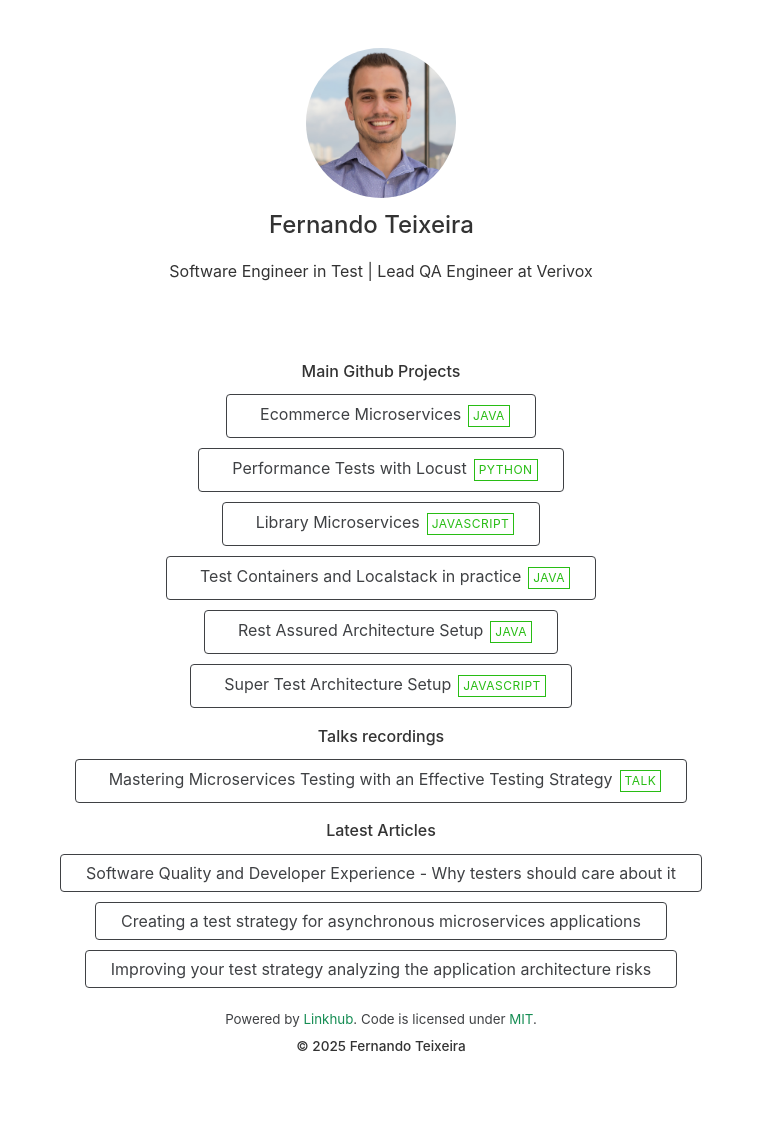
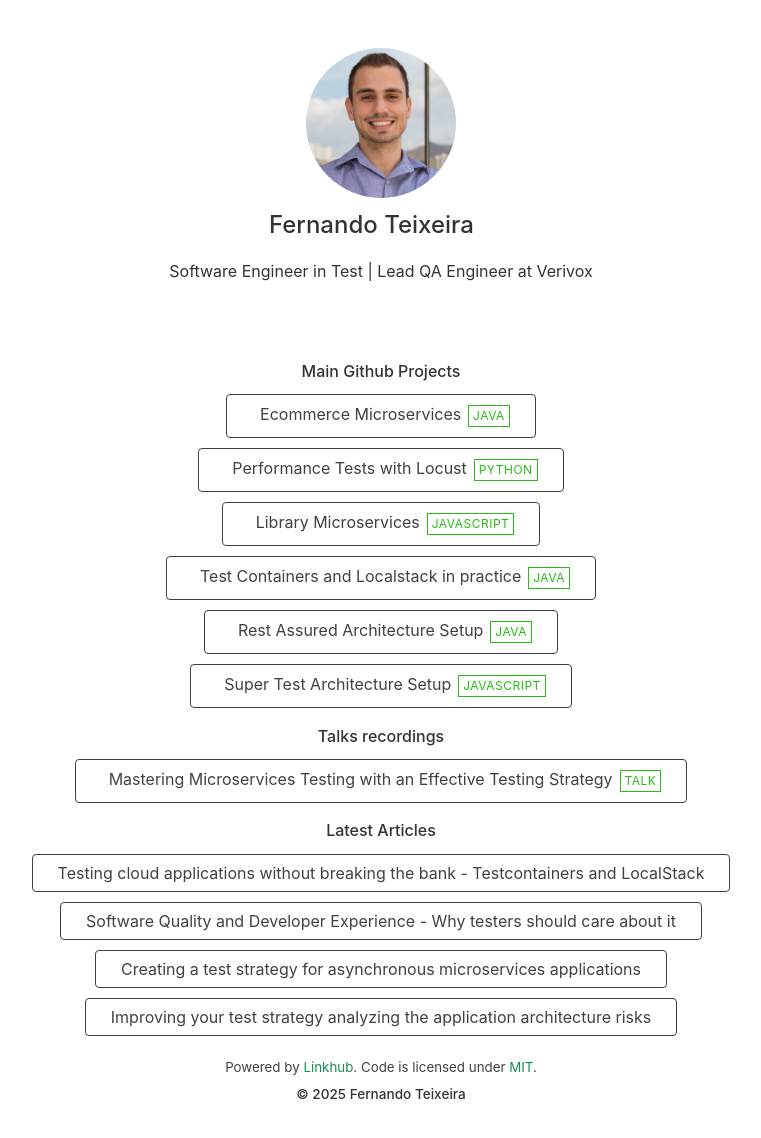
Before and after one commit to teixeira-fernando/teixeira-fernando.github.io, a Jekyll site: the page built from index.html, in a window 1280 px wide. Shown: the whole page, without its empty margins (259-1020 px from the left). Built offline with Jekyll 4.4.1, drawn with Linux system fonts in a browser that asks for light colours; nearby versions of some CDN libraries; before the commit the page ends 1090 px from its top, so only the background shows below that.

Commit message:
added link to new article

```diff
--- a/_data/links.yml
+++ b/_data/links.yml
@@ -39,6 +39,9 @@
 
 - category: Latest Articles
   items:
+    - title: Testing cloud applications without breaking the bank - Testcontainers and LocalStack
+      url: https://www.ministryoftesting.com/articles/testing-cloud-applications-without-breaking-the-bank-testcontainers-and-localstack
+
     - title: Software Quality and Developer Experience - Why testers should care about it
       url: https://www.ministryoftesting.com/articles/software-quality-and-developer-experience-why-testers-should-care-about-it
 
```
